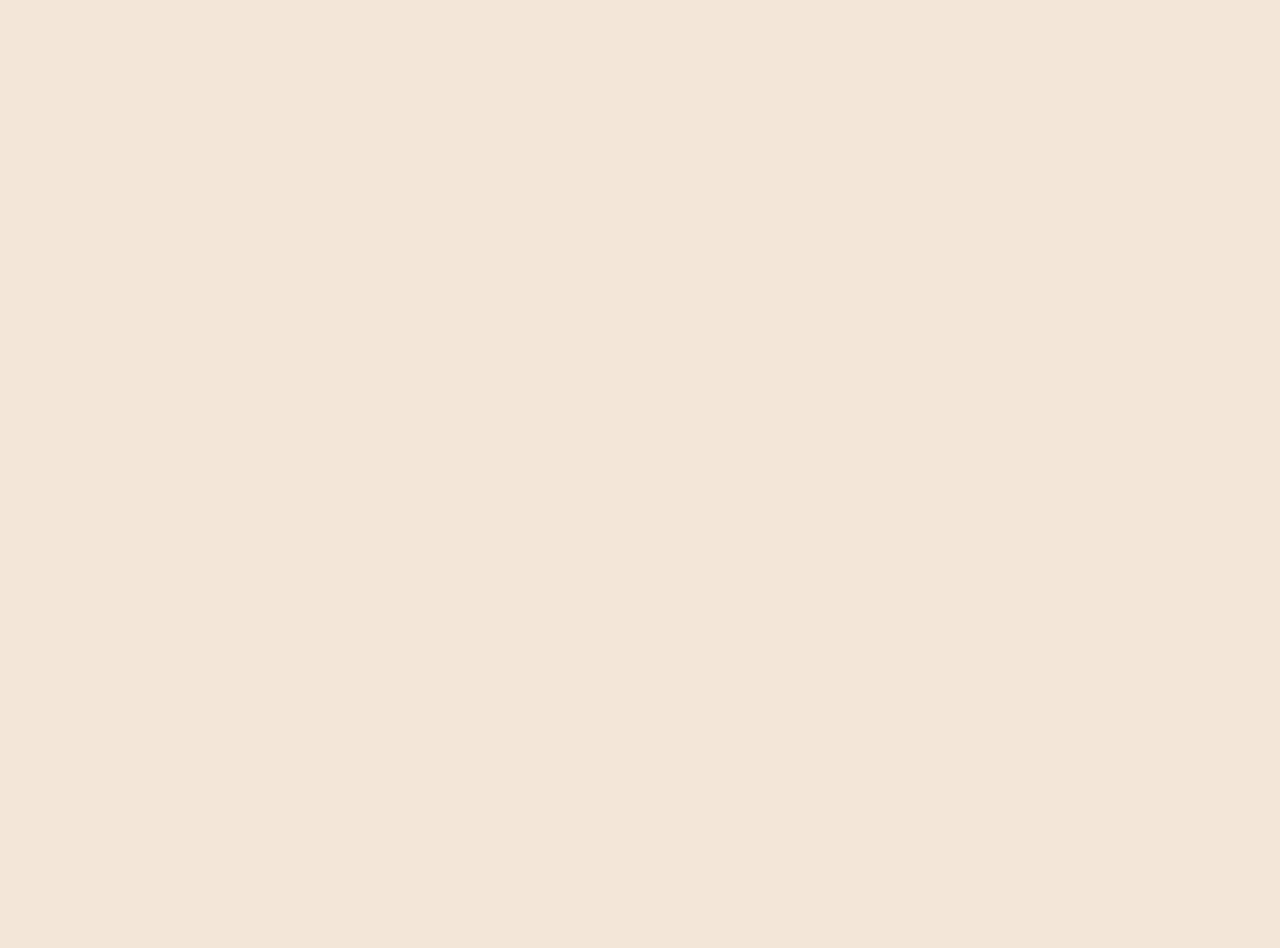
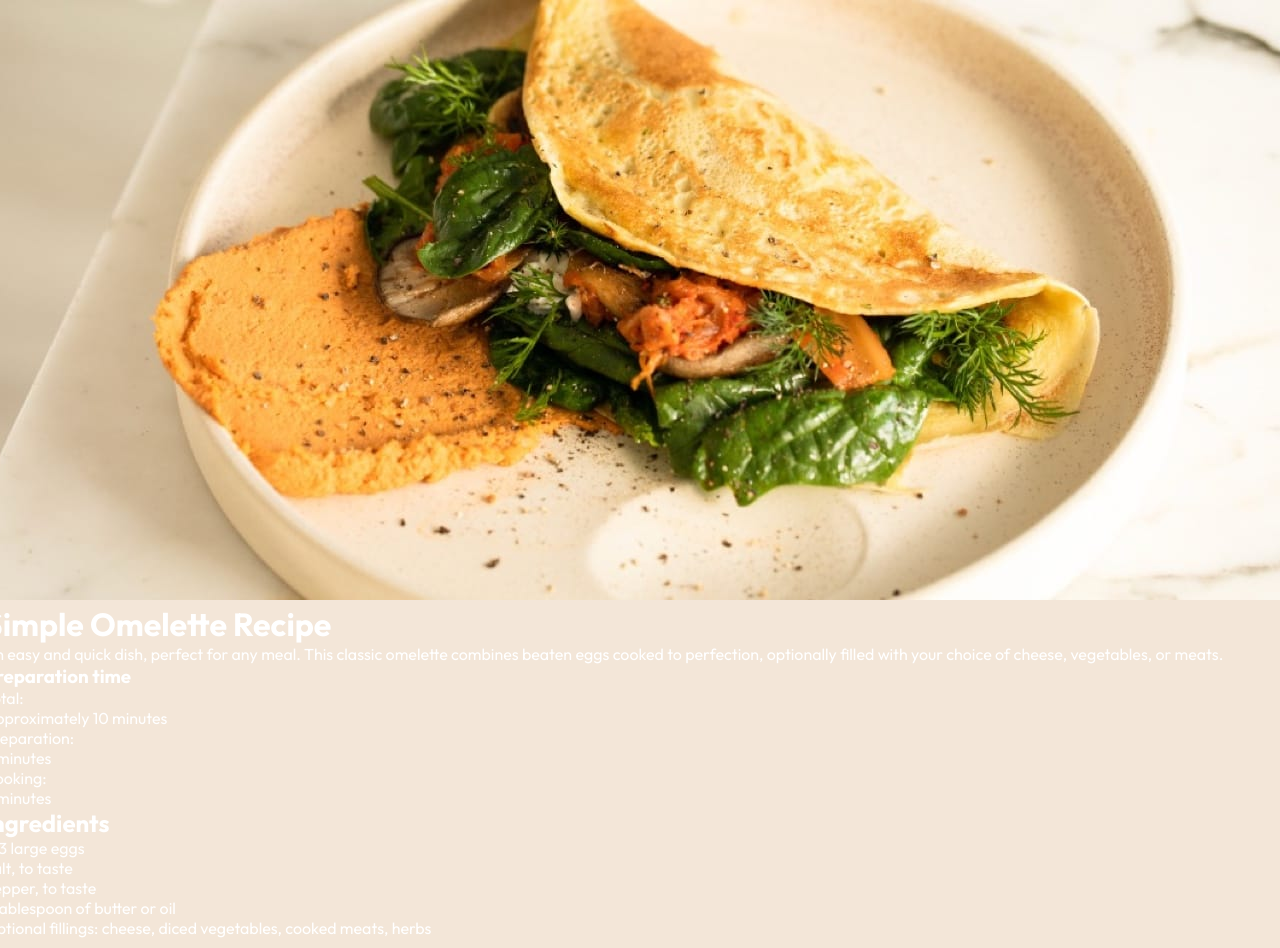
Before and after one commit to egamovj/frontendmentor-recipe-page, a plain HTML site: page index.html in a window 1280 px wide. Before the commit the page ends 800 px from the top, so only its background shows below. Drawn offline with Linux system fonts and the light colour scheme.

Commit message:
added few styles

```diff
--- a/index.html
+++ b/index.html
@@ -12,7 +12,38 @@
 <body>
     <main>
         <div class="container">
+            <img src="./images/image-omelette.jpeg" alt="">
+            <h1>Simple Omelette Recipe</h1>
+            <p class="heading-desc">An easy and quick dish, perfect for any meal. This classic omelette combines beaten eggs cooked
+                to perfection, optionally filled with your choice of cheese, vegetables, or meats.
+            </p>
+            <div class="preparation-time-container">
+                <h3>Preparation time</h3>
+                <ul>
+                 <li class="bullet-points">
+                   <p class="bold">Total:</p>Approximately 10 minutes
+                 </li>
+                 <li class="bullet-points">
+                   <p class="bold">Preparation:</p>
+                   5 minutes
+                 </li>
+                 <li class="bullet-points">
+                   <p class="bold">Cooking:</p>
+                   5 minutes
+                 </li>
+                </ul>
+            </div>
+            <div class="ingredients-container">
+                <h2 class="h2">Ingredients</h2>
+                <ul>
+                  <li class="ingredients-points">2-3 large eggs</li>
+                  <li class="ingredients-points">Salt, to taste</li>
+                  <li class="ingredients-points">Pepper, to taste</li>
+                  <li class="ingredients-points">1 tablespoon of butter or oil</li>
 
+                  <li class="ingredients-points">Optional fillings: cheese, diced vegetables, cooked meats, herbs</li>
+                </ul>
+            </div>
         </div>
     </main>
 </body>
--- a/style.css
+++ b/style.css
@@ -10,18 +10,40 @@ body {
     background-color: #F3E6D8;
 }
 
-h1, h3 {
-    font-family: "Young Serif", serif;
+html {
+    scroll-behavior: smooth;
 }
 
-h3 {
-    color: #854632;
+:root{
+    font-family: Outfit;
+    --Nutmeg-color: #854632;
+    --Dark-Raspberry: #7b284f;
+
+    --White: #ffffff;
+    --Rose-White: #fff5fa;
+    --Eggshell: #f3e6d8;
+    --Light-Grey: #e4ded8;
+    --Wenge-Brown: #5f574e;
+    --Dark-Charcoal: #302d2c;
 }
 
-h5, span, p {
-    font-family: "Outfit", sans-serif;
+body{
+    width: 100%;
+    height: fit-content;
+    background-repeat: no-repeat;
+    background-size: 100%;
+    background-color: var(--Eggshell);
+    color: hsl(0, 0%, 100%);
+    display: flex;
+    justify-content: center;
+    align-items: flex-start;
+    font-size: 16px;
+    position: relative;
 }
 
-li {
+main{
+    display: flex;
+    flex-direction: column;
+    gap: 100px;
     margin-bottom: 10px;
 }
```
